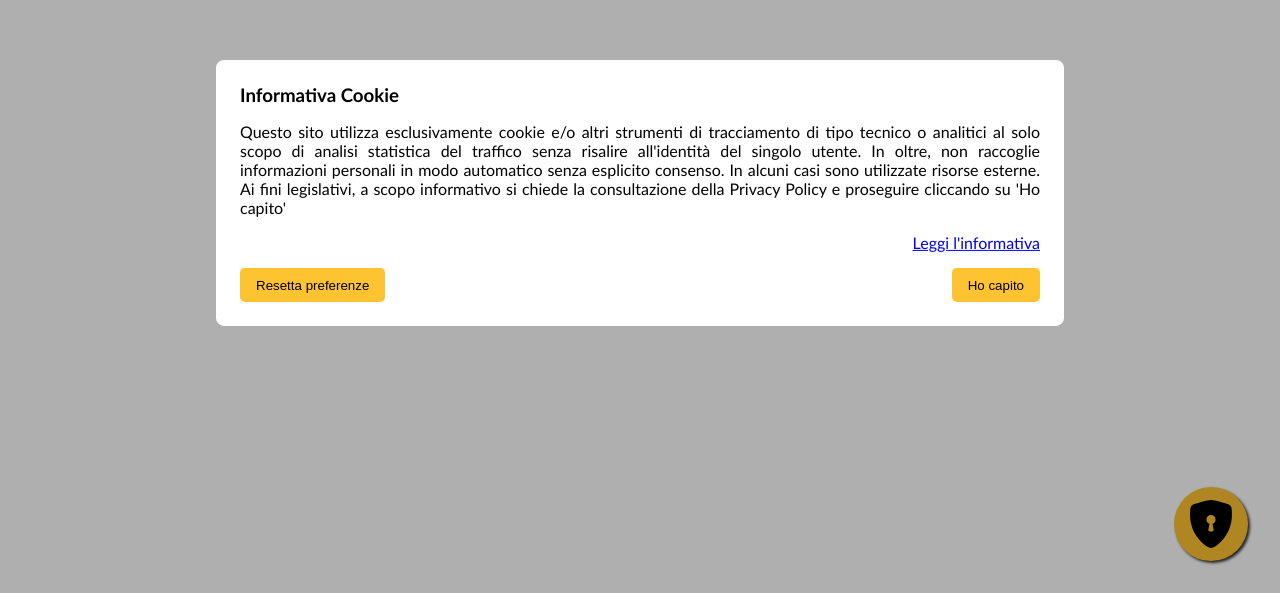
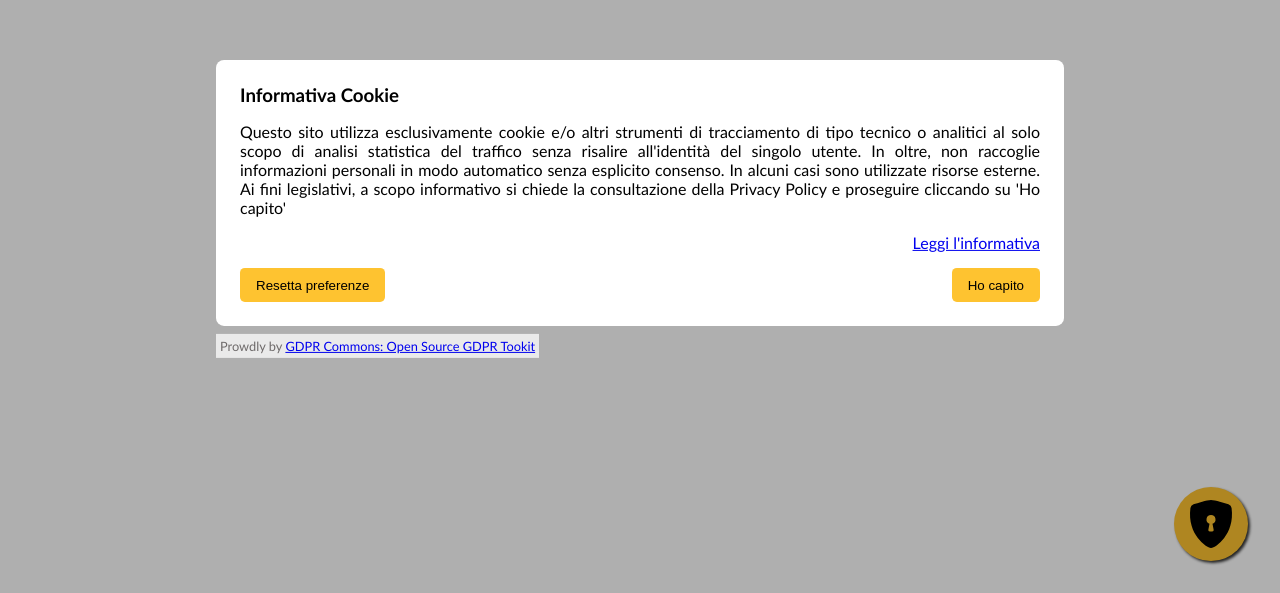
Before and after one commit to domenicomonaco/gdpr-commons-web-toolkit, a website built with Parcel: page src/index.html in a window 1280 px wide. Shown: the part 207-800 px from the top of the page. Built offline with nearby package versions, Linux system fonts and the light colour scheme.

Commit message:
adding credits

```diff
--- a/src/gdpr.commons.css
+++ b/src/gdpr.commons.css
@@ -146,3 +146,14 @@
     background-color: #000;
     color: #fec330;
 }
+
+#GDPR_Commons #gdpr-commons-modal-credits{
+    font-size: 0.8rem;
+    background-color: #eaeaea;
+    margin: 1rem 0px 0px 0px;
+    position: absolute;
+    color: #6e6a6a;
+    padding: 4px;
+    bottom: -2rem;
+    left: 0rem;
+}
--- a/src/gdpr.commons.js
+++ b/src/gdpr.commons.js
@@ -87,11 +87,15 @@ window.onload = function() {
       <a href="${GDPRCOMMONS.getAttribute('data-urlpolicy')}">${config.text.textButtonOpenPolicy}</a>
     </div>
 
-    <div class="gdpr-commons-modal-footer">
-    <button id="gdpr-commons-button-reset" class="buttons">${config.text.textButtonResetCookie}</button>
-    <button id="gdpr-commons-button-accept" class="buttons">${config.text.textButtonAccept}</button>
+      <div class="gdpr-commons-modal-footer">
+        <button id="gdpr-commons-button-reset" class="buttons">${config.text.textButtonResetCookie}</button>
+         <button id="gdpr-commons-button-accept" class="buttons">${config.text.textButtonAccept}</button>
+    </div>
+    <div id="gdpr-commons-modal-credits">
+    <span>Prowdly by <a title="GDPR Commons: Open Source GDPR Tookit" target="_blank" href="https://www.gdprcommons.it">GDPR Commons: Open Source GDPR Tookit</a></spans>
     </div>
   </div>
+
   </div>`;
 
 
```
